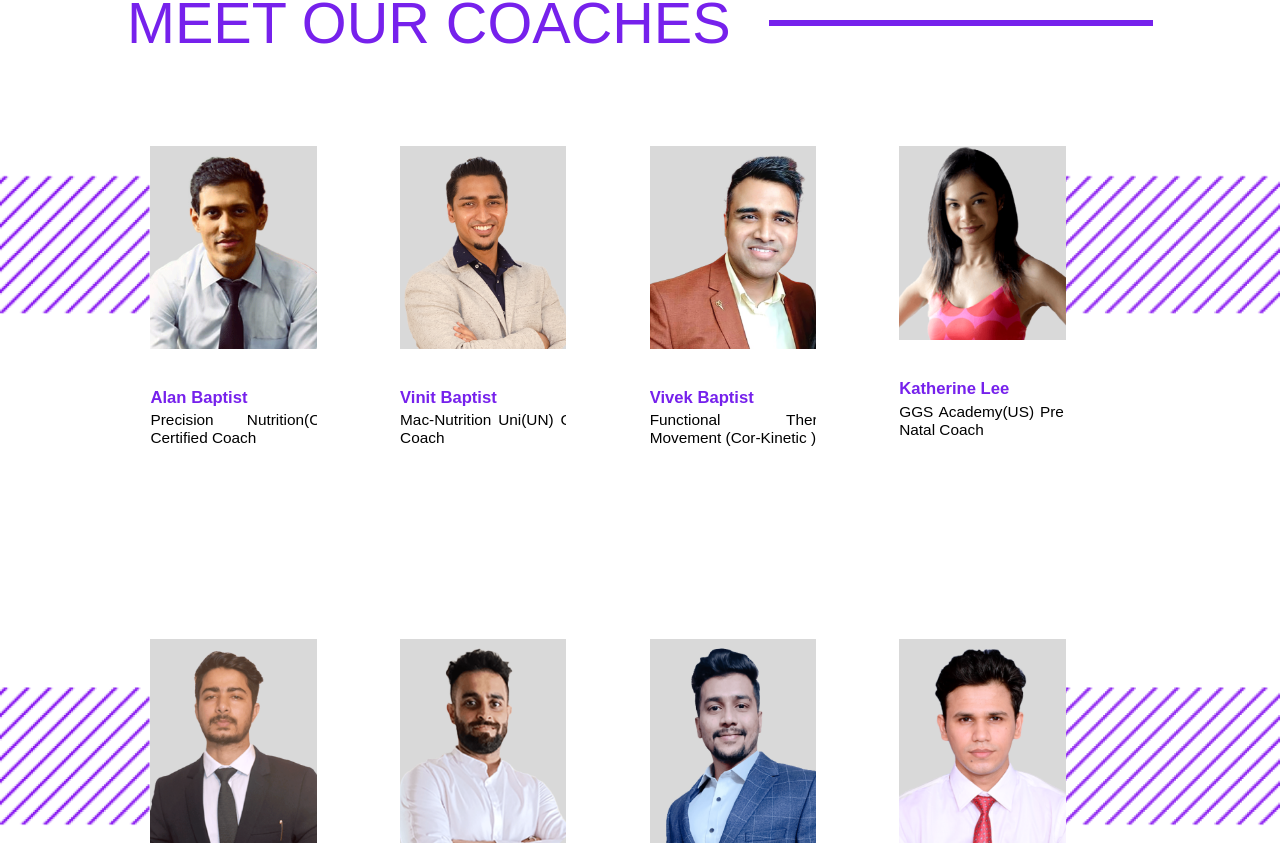
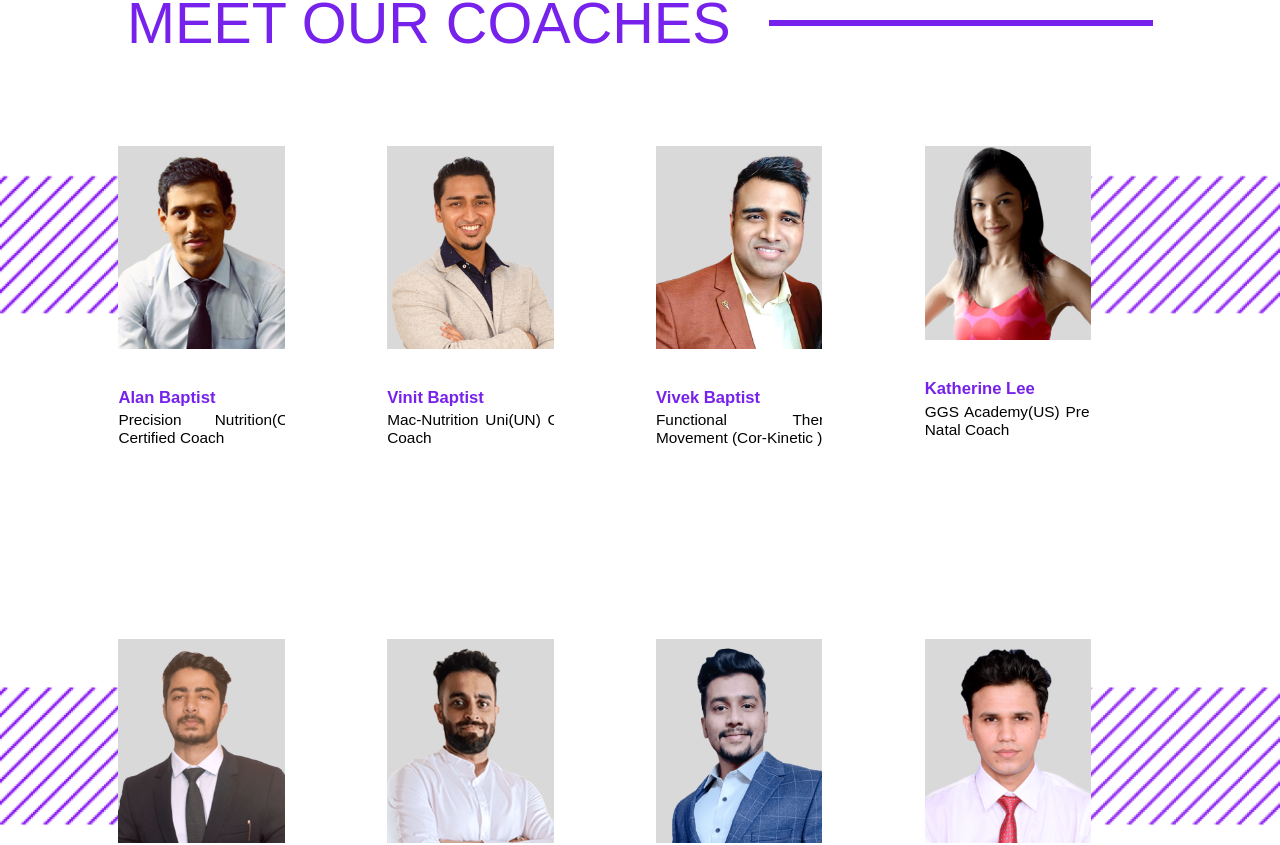
Before and after one commit to vanshika0606/optimum_wellness, a React (Create React App) app: page / in a window 1280 px wide. Shown: the part 3060-3905 px from the top of the page. Built offline with nearby package versions, Linux system fonts and the light colour scheme.

Commit message:
coaches section

```diff
--- a/src/components/Coaches/coaches.css
+++ b/src/components/Coaches/coaches.css
@@ -27,16 +27,22 @@
     position: absolute;
 }
 .coaches-image{
+
+    display: grid;
+    grid-template-columns: auto auto auto auto;
+    column-gap: 8vw;
+    /* row-gap: 14vw; */
+    grid-template-rows: auto auto;
     position: relative;
 
-    width:85vw;
+    /* width:85vw; */
 
-    display: flex;
-    flex-wrap: wrap;
+    /* display: flex;
+    flex-wrap: wrap; */
     /* position: absolute; */
     bottom:-7vw;
     /* left:6vw; */
-    justify-content:end;
+    /* justify-content:end; */
 
 }
 
@@ -47,7 +53,7 @@
 .image-card{
 
     width: 13vw;
-    margin-right: 6.5vw;
+    /* margin-right: 6.5vw; */
     margin-bottom: 15vw;
     text-align: justify;
     font-family: sans-serif;
```
